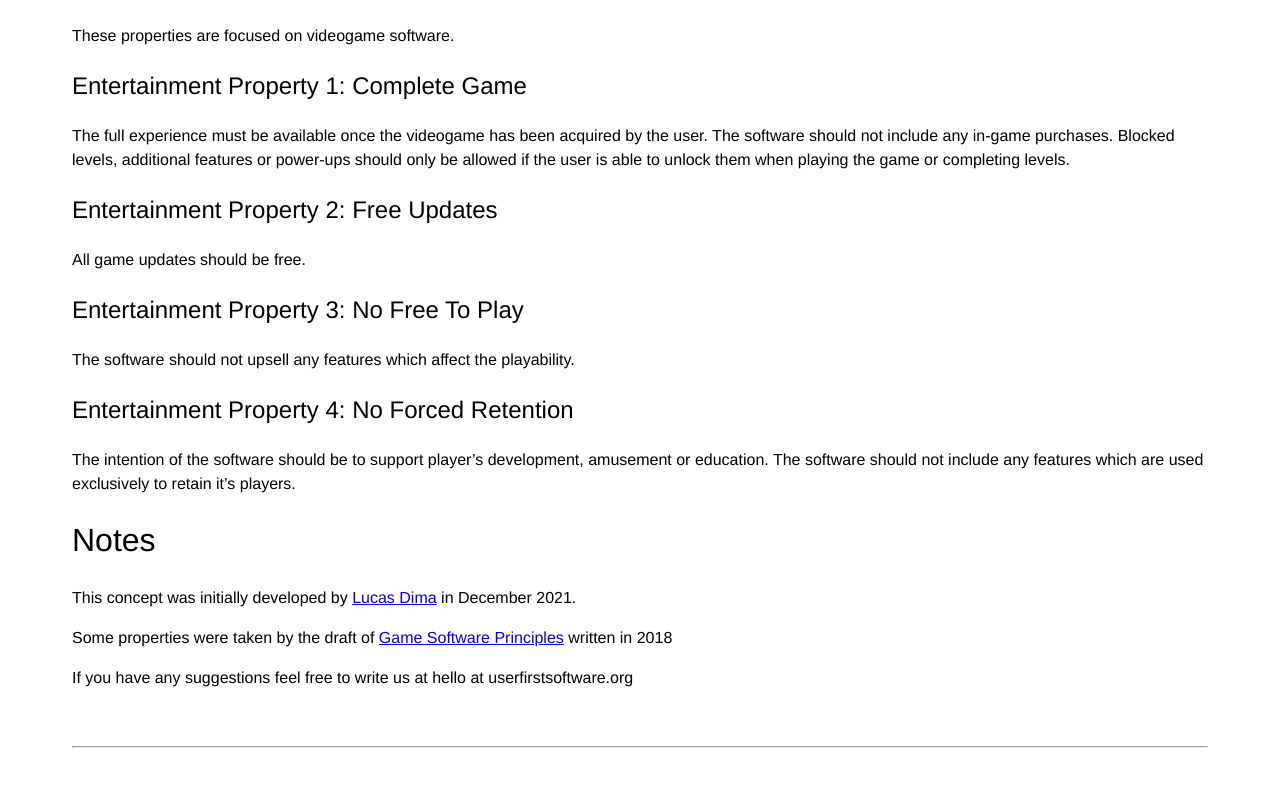
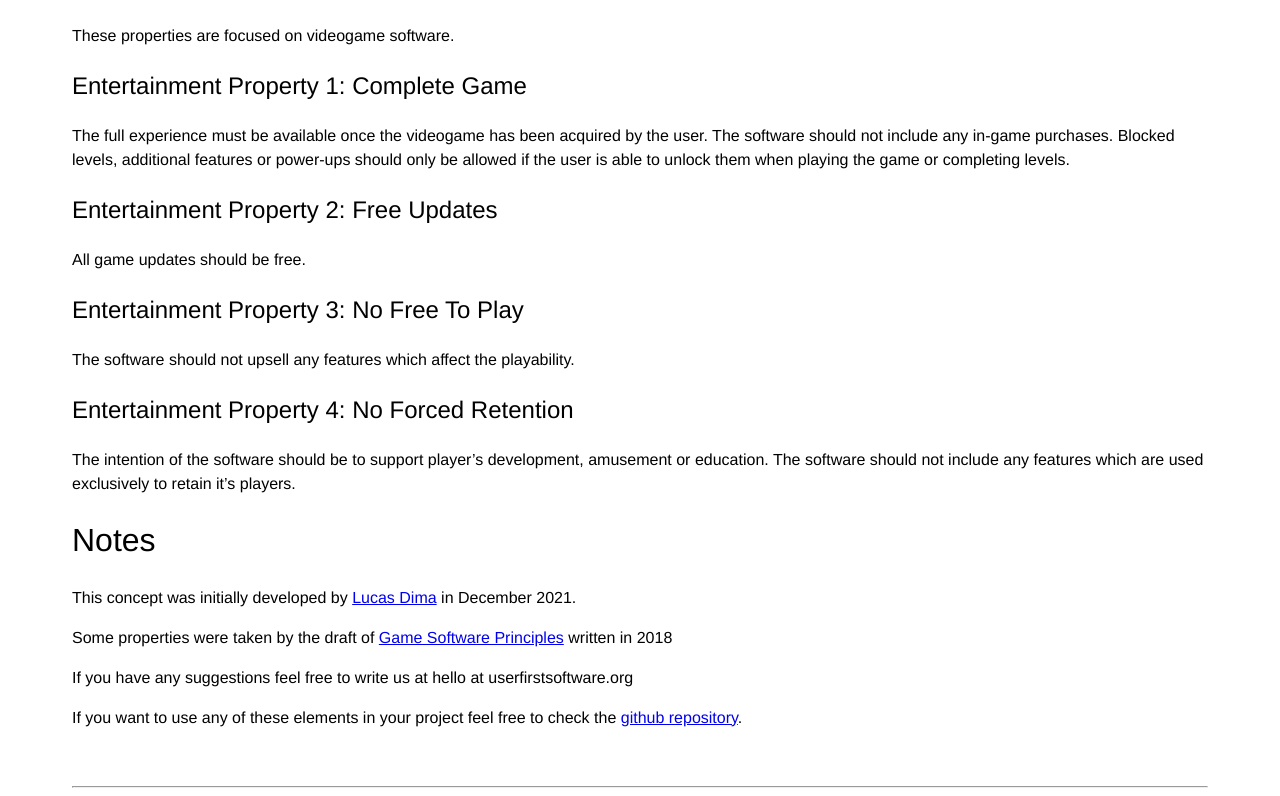
Before and after one commit to lucdima/user-first-software, a plain HTML site: page index.html in a window 1280 px wide. Shown: the part 1272-2068 px from the top of the page. Before the commit the page ends 2028 px from the top, so only its background shows below. Drawn offline with Linux system fonts and the light colour scheme.

Commit message:
Add github link

```diff
--- a/index.html
+++ b/index.html
@@ -67,6 +67,7 @@ The full experience must be available once the videogame has been acquired by th
 <p>This concept was initially developed by <a href="https://www.lucasdima.com/">Lucas Dima</a> in December 2021.</p>
 <p>Some properties were taken by the draft of <a href="http://arithmomania.lucasdima.com/2018/05/13/software-manifesto-5/">Game Software Principles</a> written in 2018</p>
 <p>If you have any suggestions feel free to write us at hello at userfirstsoftware.org</p>
+<p>If you want to use any of these elements in your project feel free to check the <a href="https://github.com/lucdima/user-first-software">github repository</a>.</p>
 <p>&nbsp;</p>
 <hr/>
 </body>
```
